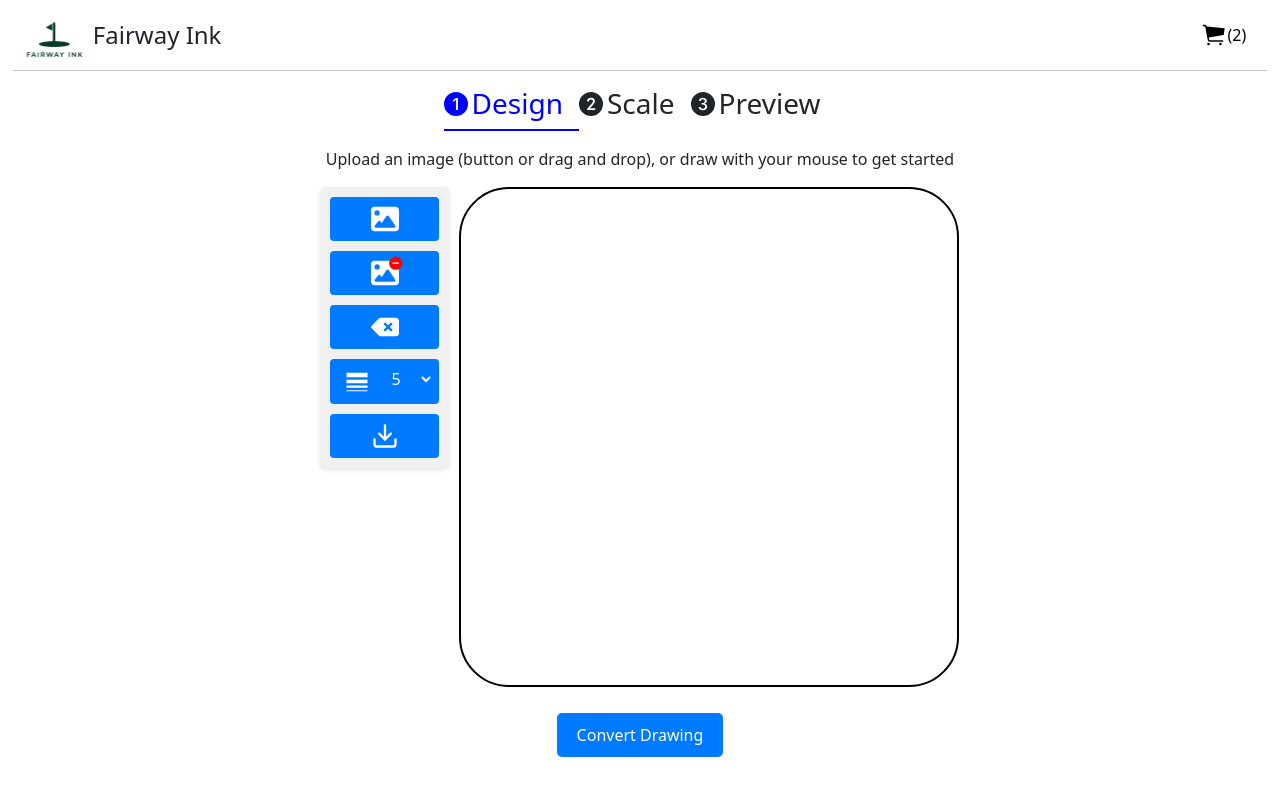
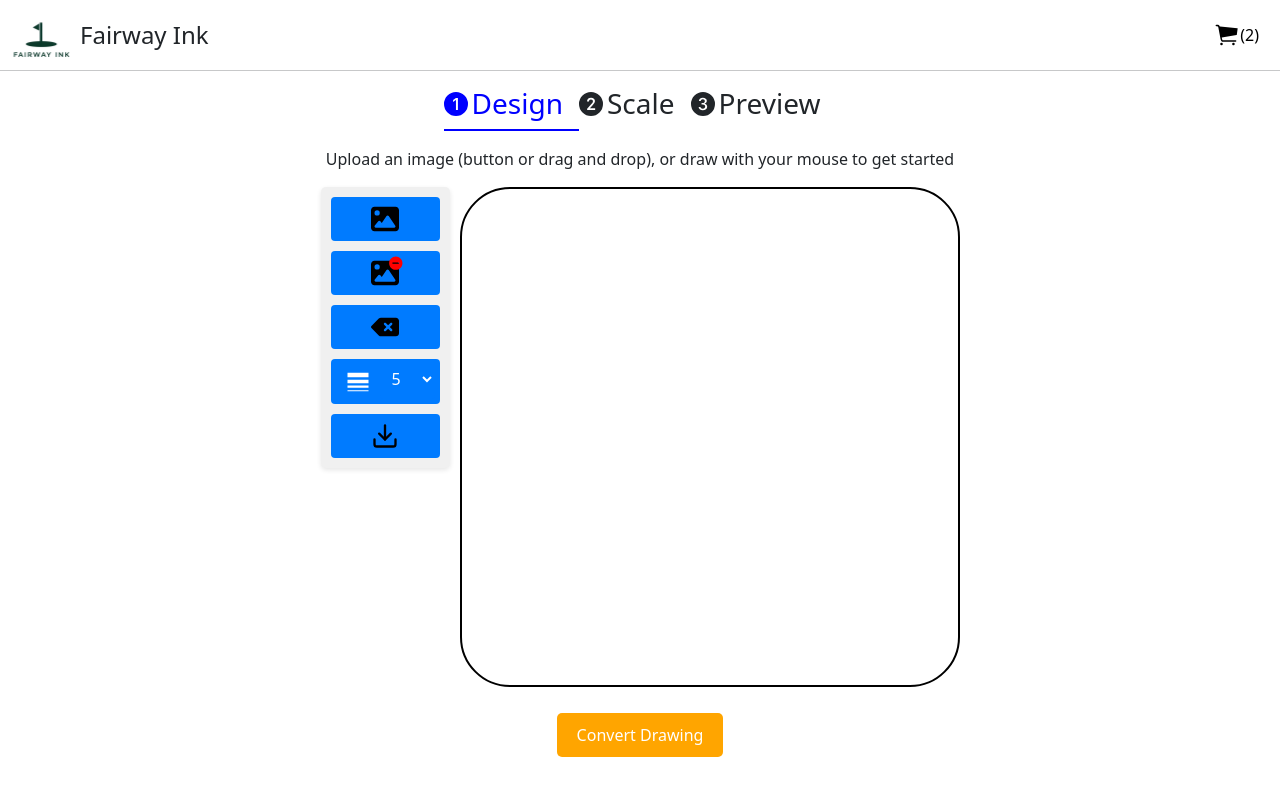
Before and after one commit to Ocamp09/fairway-ink-api, a React (Vite) app in the folder ui/: page / in a window 1280 px wide. Shown: the top 796 px of the page. Built offline with nearby package versions, Linux system fonts and the light colour scheme.

Commit message:
create global css

```diff
--- a/ui/src/App.css
+++ b/ui/src/App.css
@@ -4,4 +4,5 @@
   margin-right: auto;
   text-align: center;
   height: 100vh;
+  background-color: var(--background);
 }
--- a/ui/src/components/3D-View/STLViewer.css
+++ b/ui/src/components/3D-View/STLViewer.css
@@ -7,7 +7,7 @@
 .stl-canvas {
   width: 100%;
   height: 500px;
-  background: #f0f0f0;
+  background: var(--tone);
   border-radius: 10px;
 }
 
@@ -17,8 +17,8 @@
   left: 10px;
   z-index: 1;
   padding: 5px 10px;
-  background-color: #007bff;
-  color: white;
+  background-color: var(--tool-button);
+  color: var(--icon);
   border: none;
   border-radius: 5px;
   cursor: pointer;
--- a/ui/src/components/3D-View/ZoomControls.css
+++ b/ui/src/components/3D-View/ZoomControls.css
@@ -6,6 +6,6 @@
 }
 
 .zoom-body button {
-  background-color: #f0f0f0;
+  background-color: var(--tone);
   border-radius: 10px;
 }
--- a/ui/src/components/Cart/ViewCartPopup.css
+++ b/ui/src/components/Cart/ViewCartPopup.css
@@ -4,22 +4,22 @@
   left: 0;
   width: 100%;
   height: 100%;
-  background-color: rgba(0, 0, 0, 0.5); /* Semi-transparent backdrop */
+  background-color: var(--background-shade);
   display: flex;
   justify-content: center;
   align-items: center;
-  z-index: 1000; /* Ensure it's on top */
+  z-index: 1000;
 }
 
 .view-cart-popup {
-  background-color: white;
+  background-color: var(--background);
   padding: 20px;
   border-radius: 8px;
-  max-width: 800px; /* Adjust as needed */
+  max-width: 800px;
   max-height: 90vh;
-  overflow-y: auto; /* Add scroll if content overflows */
+  overflow-y: auto;
   box-shadow: 0 2px 4px rgba(0, 0, 0, 0.2);
-  position: relative; /* For positioning the close button */
+  position: relative;
   width: 800px;
   height: 90vh;
 }
@@ -32,7 +32,7 @@
   border: none;
   cursor: pointer;
   font-size: 1.5em;
-  color: black;
+  color: var(--text);
 }
 
 .cart-items {
@@ -45,19 +45,14 @@
   display: flex;
   align-items: center;
   margin-bottom: 10px;
-  border-bottom: 1px solid #eee;
+  border-bottom: 1px solid var(--cart-divider);
   padding-bottom: 10px;
 }
 
 .stl-viewer-container {
-  /* Style the viewer container */
-  width: 200px; /* Adjust as needed */
-  height: 200px; /* Adjust as needed */
+  width: 200px;
+  height: 200px;
   margin-right: 10px;
-}
-
-.item-details {
-  flex-grow: 1;
 }
 
 .quantity {
@@ -79,7 +74,7 @@
   padding: 5px 5px;
   background: none;
   cursor: pointer;
-  color: black;
+  color: var(--text);
 }
 
 .quantity-controls span {
@@ -87,7 +82,7 @@
 }
 
 .remove-button {
-  background-color: #f44336; /* Red */
+  background-color: var(--remove);
   color: white;
   padding: 5px 10px;
   border: none;
@@ -96,9 +91,11 @@
 }
 
 .remove-button:hover {
-  background-color: #d32f2f; /* Darker red */
+  background-color: var(--remove-hover);
 }
 
 .checkout-button {
   border-radius: 5px;
+  background-color: var(--submit);
+  color: var(icon);
 }
--- a/ui/src/components/Header.css
+++ b/ui/src/components/Header.css
@@ -1,31 +1,19 @@
 .header {
-  margin-top: 0;
   margin-left: auto;
   margin-right: auto;
-  /* padding: 1rem 1rem 0rem 1rem; */
-  width: 98vw;
   max-width: 1280px;
-  backdrop-filter: blur(10px);
 }
 
 .header-items {
   display: flex;
   align-items: center;
-  flex-direction: row;
 }
 
 .header-start {
   width: 50%;
-  padding-left: 0;
   display: flex;
   align-items: center;
 }
-
-/* .header-start img {
-  width: 60px;
-  height: auto;
-  padding-left: 1rem;
-} */
 
 .header-nav {
   display: flex;
@@ -51,27 +39,17 @@
 }
 
 .nav-item {
-  background-color: var(--dark-background-blur);
   border: none;
   margin-left: 0.5rem;
-  color: black;
-}
-
-.nav-item:focus {
-  outline: none;
-  color: blue;
-}
-
-.nav-item:hover {
-  border: 1px solid var(--text-primary);
+  color: var(--text);
 }
 
 .icon-button {
-  background-color: var(--dark-background);
+  background-color: var(--icon);
   width: 3rem;
   height: 3rem;
   padding: 0rem;
-  color: black;
+  color: var(--text);
   margin-right: 1rem;
   display: flex;
   align-items: center;
--- a/ui/src/components/Image_Drawing/ImageEditor.css
+++ b/ui/src/components/Image_Drawing/ImageEditor.css
@@ -17,26 +17,14 @@
   position: relative;
   margin: 0 auto;
   overflow: hidden;
-  background-color: #ffffff;
-}
-
-.right-panel {
-  display: flex;
-  flex-direction: column;
-}
-
-.right-button {
-  margin-top: 5px;
-  width: 100%;
-  border-radius: 5px;
-  background-color: #007bff;
+  background-color: var(--background);
 }
 
 .submit-button {
   padding: 10px 20px;
   width: auto;
-  background-color: #007bff;
-  color: white;
+  background-color: var(--tool-button);
+  color: var(--icon);
   border: none;
   border-radius: 5px;
   cursor: pointer;
@@ -44,7 +32,7 @@
 }
 
 .submit-button:disabled {
-  background-color: #cccccc;
+  background-color: var(--submit-disabled);
   cursor: not-allowed;
 }
 
--- a/ui/src/components/Image_Drawing/ImageEditor.jsx
+++ b/ui/src/components/Image_Drawing/ImageEditor.jsx
@@ -14,7 +14,7 @@ function ImageEditor({
 }) {
   const canvasRef = useRef(null);
   const [isDrawing, setIsDrawing] = useState(false);
-  const color = "#00000";
+  const lineColor = "#00000";
   const [lineWidth, setLineWidth] = useState(5);
   const [reloadPaths, setReloadPaths] = useState(false);
   const [canvasScale, setCanvasScale] = useState(1);
@@ -31,7 +31,7 @@ function ImageEditor({
           path.points.forEach((point) => {
             context.lineTo(point.x, point.y);
           });
-          context.strokeStyle = path.color;
+          context.strokeStyle = path.lineColor;
           context.lineWidth = path.width;
           context.stroke();
         });
@@ -108,7 +108,7 @@ function ImageEditor({
     // Add a new path to the paths array
     setPaths((prevPaths) => [
       ...prevPaths,
-      { points: [{ x: startX, y: startY }], color, width: lineWidth },
+      { points: [{ x: startX, y: startY }], lineColor, width: lineWidth },
     ]);
   };
 
--- a/ui/src/components/Image_Drawing/Toolbar.css
+++ b/ui/src/components/Image_Drawing/Toolbar.css
@@ -1,5 +1,5 @@
 .toolbar-text {
-  color: black;
+  color: var(--text);
 }
 
 .toolbar {
@@ -7,7 +7,7 @@
   flex-direction: column;
   gap: 10px;
   padding: 10px;
-  background-color: #f0f0f0;
+  background-color: var(--tone);
   border-radius: 5px;
   box-shadow: 0 2px 5px rgba(0, 0, 0, 0.1);
   width: 100%;
@@ -23,8 +23,7 @@
 
 .toolbar button {
   padding: 8px 8px;
-  background-color: #007bff;
-  color: white;
+  background-color: var(--tool-button);
   border: none;
   border-radius: 4px;
   cursor: pointer;
@@ -34,7 +33,7 @@
 
 .toolbar select {
   padding: 8px 8px;
-  background-color: #007bff;
+  background-color: var(--tool-button);
   color: white;
   border: none;
   border-radius: 4px;
@@ -44,7 +43,7 @@
 }
 
 .toolbar .dropdown {
-  background-color: #007bff;
+  background-color: var(--tool-button);
   margin-bottom: 0;
   border: 0;
   width: auto;
@@ -52,12 +51,12 @@
 }
 
 .toolbar select:hover {
-  background-color: #0056b3;
+  background-color: var(--tool-button-hover);
 }
 
 .toolbar option {
-  background-color: lightgray;
-  color: black;
+  background-color: var(--tone);
+  color: var(--text);
 }
 
 .toolbar label {
@@ -65,12 +64,5 @@
 }
 
 .toolbar button:hover {
-  background-color: #0056b3;
+  background-color: var(--tool-button-hover);
 }
-
-.toolbar input[type="color"],
-.toolbar input[type="number"] {
-  padding: 5px;
-  border: 1px solid #ccc;
-  border-radius: 4px;
-}
--- a/ui/src/components/Scale/ScaleSvg.css
+++ b/ui/src/components/Scale/ScaleSvg.css
@@ -13,7 +13,7 @@
   position: relative;
   margin: 0 auto;
   overflow: hidden;
-  background-color: #ffffff;
+  background-color: var(--background);
 }
 
 .upload-img {
@@ -34,14 +34,14 @@
   position: relative;
   margin: 0 auto;
   overflow: hidden;
-  background-color: #ffffff;
+  background-color: var(--golf-ball);
 }
 
 /* Style the submit button */
 .submit-button {
   padding: 10px 20px;
-  background-color: #007bff;
-  color: white;
+  background-color: var(--submit);
+  color: var(--icon);
   border: none;
   border-radius: 5px;
   cursor: pointer;
@@ -49,7 +49,7 @@
 }
 
 .submit-button:disabled {
-  background-color: #cccccc;
+  background-color: var(--submit-disabled);
   cursor: not-allowed;
 }
 
--- a/ui/src/index.css
+++ b/ui/src/index.css
@@ -5,34 +5,27 @@
 
   color-scheme: light dark;
   color: rgba(255, 255, 255, 0.87);
-  background-color: white;
+  background-color: var(--background);
 
   font-synthesis: none;
   text-rendering: optimizeLegibility;
   -webkit-font-smoothing: antialiased;
   -moz-osx-font-smoothing: grayscale;
-}
 
-a {
-  font-weight: 500;
-  color: #646cff;
-  text-decoration: inherit;
-}
-a:hover {
-  color: #535bf2;
-}
-
-body {
-  margin: 0;
-  display: flex;
-  place-items: center;
-  min-width: 320px;
-  min-height: 100vh;
-}
-
-h1 {
-  font-size: 3.2em;
-  line-height: 1.1;
+  --background: #ffffff;
+  --background-shade: rgba(0, 0, 0, 0.5);
+  --header-hover: blue;
+  --tone: #f0f0f0;
+  --text: #000000;
+  --tool-button: #007bff;
+  --tool-button-hover: #0056b3;
+  --icon: #ffffff;
+  --submit: orange;
+  --submit-disabled: #cccccc;
+  --remove: #f44336;
+  --remove-hover: #d32f2f;
+  --golf-ball: #ffffff;
+  --cart-divider: #eee;
 }
 
 button {
@@ -42,27 +35,6 @@ button {
   font-size: 1em;
   font-weight: 500;
   font-family: inherit;
-  background-color: #1a1a1a;
   cursor: pointer;
   transition: border-color 0.25s;
 }
-button:hover {
-  border-color: #646cff;
-}
-button:focus,
-button:focus-visible {
-  outline: 4px auto -webkit-focus-ring-color;
-}
-
-@media (prefers-color-scheme: light) {
-  :root {
-    color: #213547;
-    background-color: var(--dark-background);
-  }
-  a:hover {
-    color: #747bff;
-  }
-  button {
-    background-color: var(--dark-background-buttons);
-  }
-}
```
